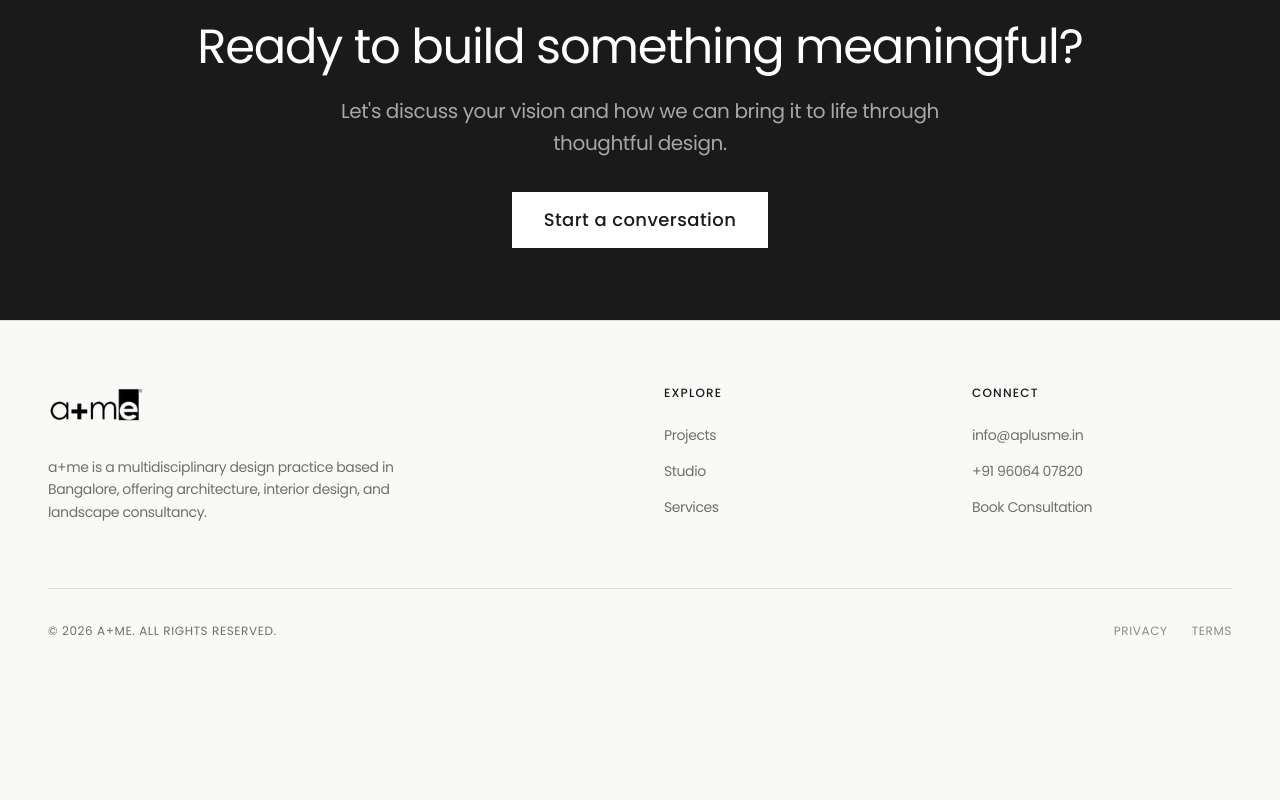
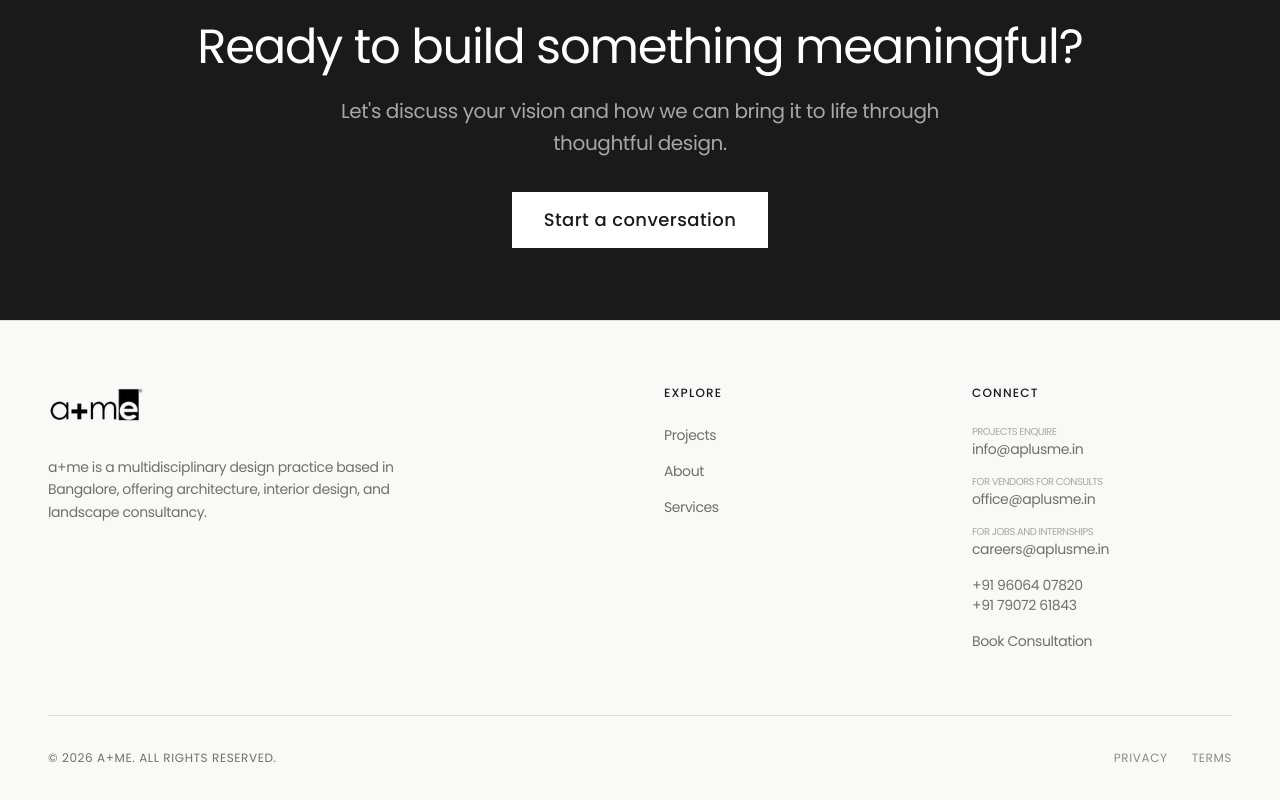
Before and after one commit to watenterprises/a-me, a Next.js app: page / in a window 1280 px wide. Shown: the part 4034-4834 px from the top of the page. Before the commit the page ends 4738 px from the top, so only its background shows below. Built offline with nearby package versions, Linux system fonts and the light colour scheme.

Commit message:
added email

```diff
--- a/src/app/contact/page.tsx
+++ b/src/app/contact/page.tsx
@@ -1,16 +1,40 @@
+"use client";
+
 import { Container } from "@/components/ui/Container";
 import { Section } from "@/components/ui/Section";
 import { Button } from "@/components/ui/Button";
 import { Mail, MapPin, Phone } from "lucide-react";
 import { FadeIn } from "@/components/ui/FadeIn";
+import { useState } from "react";
 
 export default function ContactPage() {
+    const [formData, setFormData] = useState({
+        name: "",
+        email: "",
+        message: ""
+    });
+
+    const handleSubmit = (e: React.FormEvent) => {
+        e.preventDefault();
+
+        const phoneNumber = "919606407820";
+        const text = `Name: ${formData.name}%0AEmail: ${formData.email}%0AMessage: ${formData.message}`;
+        const whatsappUrl = `https://wa.me/${phoneNumber}?text=${text}`;
+
+        window.open(whatsappUrl, '_blank');
+    };
+
+    const handleChange = (e: React.ChangeEvent<HTMLInputElement | HTMLTextAreaElement>) => {
+        const { id, value } = e.target;
+        setFormData(prev => ({ ...prev, [id]: value }));
+    };
+
     return (
         <div className="flex flex-col">
             <section className="bg-charcoal-900 text-white pt-32 pb-16 md:pt-48 md:pb-24">
                 <Container>
                     <FadeIn>
-                        <h1 className="text-5xl md:text-7xl font-serif mb-8">
+                        <h1 className="text-5xl md:text-7xl font-serif mb-8 text-white">
                             Contact Us
                         </h1>
                         <p className="max-w-2xl text-lg md:text-xl text-stone-400 leading-relaxed">
@@ -33,11 +57,21 @@ export default function ContactPage() {
                                             <MapPin className="w-6 h-6 text-charcoal-900 mt-1" />
                                             <span className="text-stone-600 text-lg">No.245, 3rd Floor, HMT Layout,<br />Nellagadranahalli, Bengaluru – 560073</span>
                                         </li>
-                                        <li className="flex gap-4 items-center">
-                                            <Mail className="w-6 h-6 text-charcoal-900" />
-                                            <div className="flex flex-col">
-                                                <a href="mailto:info@aplusme.in" className="text-stone-600 text-lg hover:text-charcoal-900 transition-colors">info@aplusme.in</a>
-                                                <a href="mailto:office@aplusme.in" className="text-stone-500 text-sm hover:text-charcoal-600 transition-colors">office@aplusme.in (Vendors)</a>
+                                        <li className="flex gap-4 items-start">
+                                            <Mail className="w-6 h-6 text-charcoal-900 mt-1" />
+                                            <div className="flex flex-col space-y-2">
+                                                <div className="flex flex-col">
+                                                    <span className="text-xs font-bold uppercase tracking-widest text-stone-400">Projects enquire</span>
+                                                    <a href="mailto:info@aplusme.in" className="text-stone-600 text-lg hover:text-charcoal-900 transition-colors">info@aplusme.in</a>
+                                                </div>
+                                                <div className="flex flex-col">
+                                                    <span className="text-xs font-bold uppercase tracking-widest text-stone-400">For vendors for consults</span>
+                                                    <a href="mailto:office@aplusme.in" className="text-stone-600 text-lg hover:text-charcoal-900 transition-colors">office@aplusme.in</a>
+                                                </div>
+                                                <div className="flex flex-col">
+                                                    <span className="text-xs font-bold uppercase tracking-widest text-stone-400">For jobs and internships</span>
+                                                    <a href="mailto:careers@aplusme.in" className="text-stone-600 text-lg hover:text-charcoal-900 transition-colors">careers@aplusme.in</a>
+                                                </div>
                                             </div>
                                         </li>
                                         <li className="flex gap-4 items-center">
@@ -53,10 +87,16 @@ export default function ContactPage() {
 
                             <FadeIn delay={0.2} className="h-full">
                                 <div className="h-64 w-full bg-stone-100 relative grayscale rounded-sm overflow-hidden">
-                                    {/* Map Placeholder */}
-                                    <div className="absolute inset-0 flex items-center justify-center bg-stone-200">
-                                        <span className="text-stone-500 font-bold tracking-widest uppercase">Google Map Placeholder</span>
-                                    </div>
+                                    <iframe
+                                        src="https://www.google.com/maps/embed?pb=!1m18!1m12!1m3!1d4003.4364132512537!2d77.50061107515377!3d13.033887513509463!2m3!1f0!2f0!3f0!3m2!1i1024!2i768!4f13.1!3m3!1m2!1s0x3bae3dd489581821%3A0xbaa5caff7f389b35!2sa%2Bme%20Architects!5e1!3m2!1sen!2sin!4v1771235770931!5m2!1sen!2sin"
+                                        width="100%"
+                                        height="100%"
+                                        style={{ border: 0 }}
+                                        allowFullScreen={true}
+                                        loading="lazy"
+                                        referrerPolicy="no-referrer-when-downgrade"
+                                        title="a+me Architects Location"
+                                    ></iframe>
                                 </div>
                             </FadeIn>
                         </div>
@@ -65,18 +105,42 @@ export default function ContactPage() {
                         <div className="bg-stone-50 p-8 md:p-12 rounded-sm">
                             <FadeIn delay={0.3}>
                                 <h3 className="text-2xl font-serif text-charcoal-900 mb-8">Send a Message</h3>
-                                <form className="space-y-6">
+                                <form className="space-y-6" onSubmit={handleSubmit}>
                                     <div className="space-y-2">
                                         <label htmlFor="name" className="text-xs font-bold uppercase tracking-widest text-stone-500">Name</label>
-                                        <input type="text" id="name" className="w-full bg-white border border-stone-200 p-4 focus:outline-none focus:border-charcoal-900 transition-colors" placeholder="Your Name" />
+                                        <input
+                                            type="text"
+                                            id="name"
+                                            required
+                                            value={formData.name}
+                                            onChange={handleChange}
+                                            className="w-full bg-white border border-stone-200 p-4 focus:outline-none focus:border-charcoal-900 transition-colors"
+                                            placeholder="Your Name"
+                                        />
                                     </div>
                                     <div className="space-y-2">
                                         <label htmlFor="email" className="text-xs font-bold uppercase tracking-widest text-stone-500">Email</label>
-                                        <input type="email" id="email" className="w-full bg-white border border-stone-200 p-4 focus:outline-none focus:border-charcoal-900 transition-colors" placeholder="your@email.com" />
+                                        <input
+                                            type="email"
+                                            id="email"
+                                            required
+                                            value={formData.email}
+                                            onChange={handleChange}
+                                            className="w-full bg-white border border-stone-200 p-4 focus:outline-none focus:border-charcoal-900 transition-colors"
+                                            placeholder="your@email.com"
+                                        />
                                     </div>
                                     <div className="space-y-2">
                                         <label htmlFor="message" className="text-xs font-bold uppercase tracking-widest text-stone-500">Message</label>
-                                        <textarea id="message" rows={6} className="w-full bg-white border border-stone-200 p-4 focus:outline-none focus:border-charcoal-900 transition-colors" placeholder="Tell us about your project..." />
+                                        <textarea
+                                            id="message"
+                                            required
+                                            rows={6}
+                                            value={formData.message}
+                                            onChange={handleChange}
+                                            className="w-full bg-white border border-stone-200 p-4 focus:outline-none focus:border-charcoal-900 transition-colors"
+                                            placeholder="Tell us about your project..."
+                                        />
                                     </div>
                                     <Button type="submit" variant="primary" className="w-full">Send Message</Button>
                                 </form>
--- a/src/app/services/page.tsx
+++ b/src/app/services/page.tsx
@@ -19,7 +19,7 @@ export default function ServicesPage() {
             <section className="bg-stone-900 text-stone-100 pt-32 pb-16 md:pt-48 md:pb-24">
                 <Container>
                     <FadeIn>
-                        <h1 className="text-5xl md:text-7xl font-serif mb-8">
+                        <h1 className="text-5xl md:text-7xl font-serif mb-8 text-white">
                             Our Expertise
                         </h1>
                         <p className="max-w-2xl text-lg md:text-xl text-stone-400 leading-relaxed">
--- a/src/components/layout/Footer.tsx
+++ b/src/components/layout/Footer.tsx
@@ -25,7 +25,7 @@ export function Footer() {
                         <h4 className="font-medium text-charcoal-900 mb-6 uppercase tracking-widest text-xs">Explore</h4>
                         <ul className="space-y-4 text-sm text-stone-600">
                             <li><Link href="/projects" className="hover:text-charcoal-900 transition-colors">Projects</Link></li>
-                            <li><Link href="/about" className="hover:text-charcoal-900 transition-colors">Studio</Link></li>
+                            <li><Link href="/about" className="hover:text-charcoal-900 transition-colors">About</Link></li>
                             <li><Link href="/services" className="hover:text-charcoal-900 transition-colors">Services</Link></li>
                         </ul>
                     </div>
@@ -33,9 +33,23 @@ export function Footer() {
                     <div>
                         <h4 className="font-medium text-charcoal-900 mb-6 uppercase tracking-widest text-xs">Connect</h4>
                         <ul className="space-y-4 text-sm text-stone-600">
-                            <li><a href="mailto:info@aplusme.in" className="hover:text-charcoal-900 transition-colors">info@aplusme.in</a></li>
-                            <li><a href="tel:+919606407820" className="hover:text-charcoal-900 transition-colors">+91 96064 07820</a></li>
-                            <li><Link href="/contact" className="hover:text-charcoal-900 transition-colors">Book Consultation</Link></li>
+                            <li className="flex flex-col">
+                                <span className="text-[10px] uppercase tracking-tighter text-stone-400">Projects enquire</span>
+                                <a href="mailto:info@aplusme.in" className="hover:text-charcoal-900 transition-colors">info@aplusme.in</a>
+                            </li>
+                            <li className="flex flex-col">
+                                <span className="text-[10px] uppercase tracking-tighter text-stone-400">For vendors for consults</span>
+                                <a href="mailto:office@aplusme.in" className="hover:text-charcoal-900 transition-colors">office@aplusme.in</a>
+                            </li>
+                            <li className="flex flex-col">
+                                <span className="text-[10px] uppercase tracking-tighter text-stone-400">For jobs and internships</span>
+                                <a href="mailto:careers@aplusme.in" className="hover:text-charcoal-900 transition-colors">careers@aplusme.in</a>
+                            </li>
+                            <li className="flex flex-col mt-2">
+                                <a href="tel:+919606407820" className="hover:text-charcoal-900 transition-colors">+91 96064 07820</a>
+                                <a href="tel:+917907261843" className="hover:text-charcoal-900 transition-colors">+91 79072 61843</a>
+                            </li>
+                            <li className="mt-2"><Link href="/contact" className="hover:text-charcoal-900 transition-colors">Book Consultation</Link></li>
                         </ul>
                     </div>
                 </div>
```
